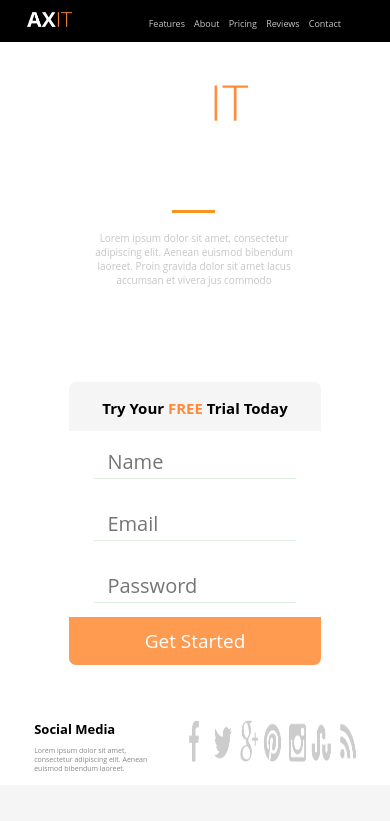
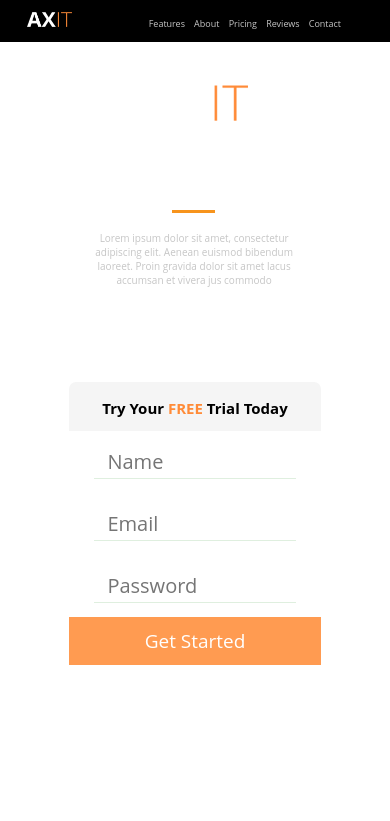
Before and after one commit to cristian17gimbuel/proyecto_axit, a plain HTML site: page index.html in a window 390 px wide. Shown: the top 821 px of the page. Drawn offline with Linux system fonts and the light colour scheme.

Commit message:
repo terminado1

```diff
--- a/styles/style.css
+++ b/styles/style.css
@@ -1025,7 +1025,7 @@ form input, form textarea {
 @media (max-width: 480px){
     .car{
         width: 75%;
-        height: 76%;
+        height: 76vh;
     }
     /*  */
     .tho p{
```
